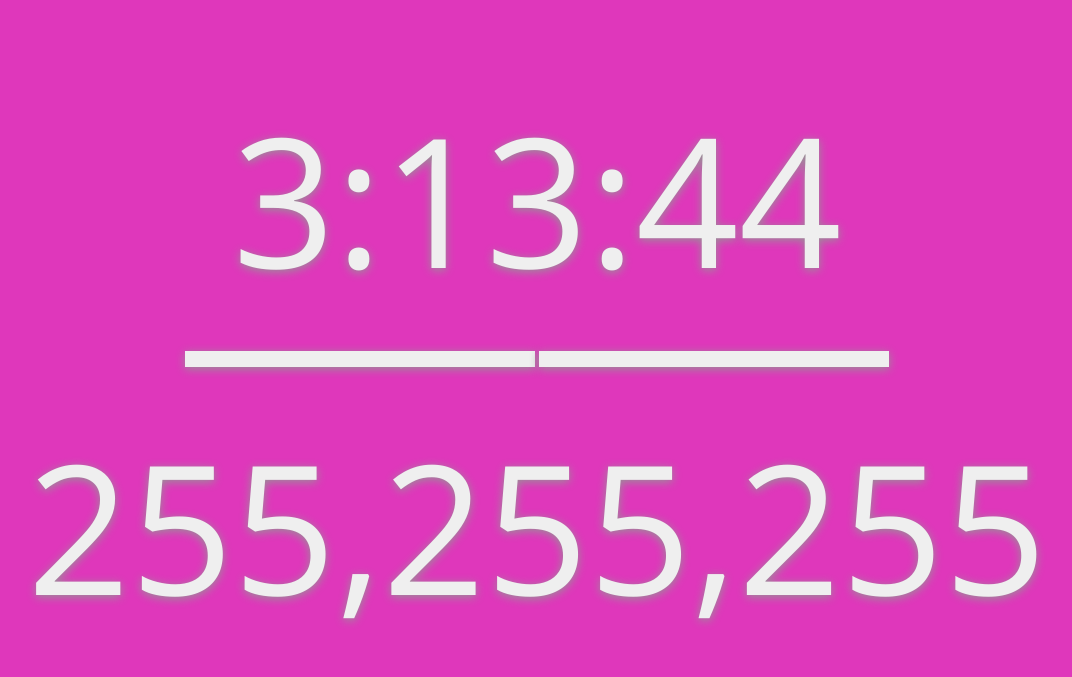
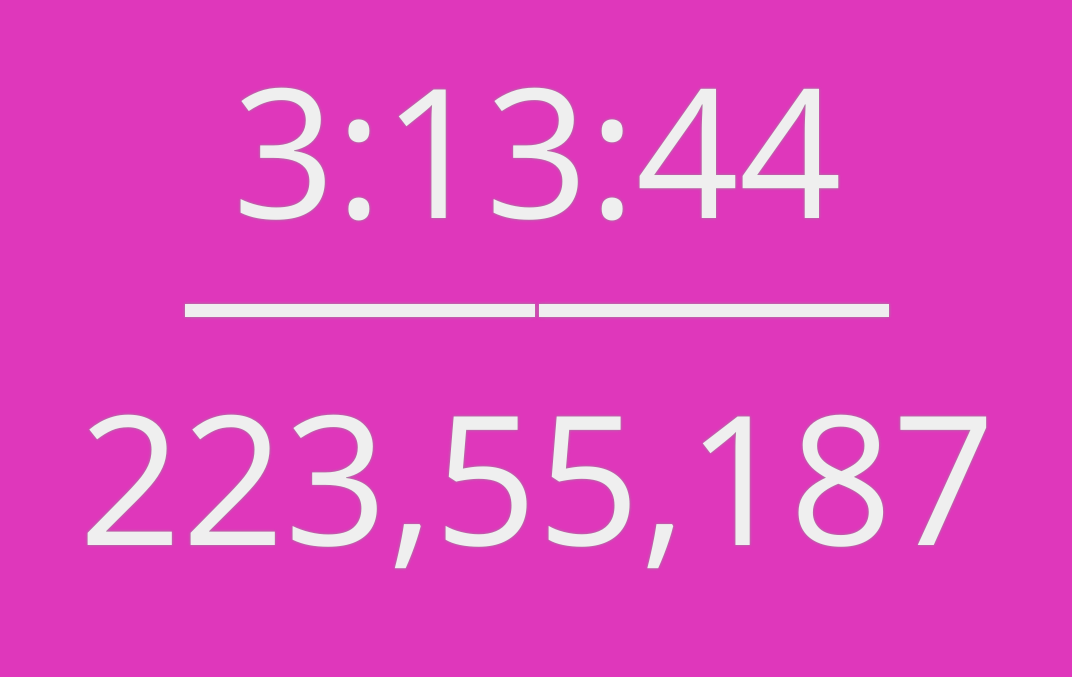
Before and after one commit to GrayM/Cloak-n-Dagger, a plain HTML site: page colorclock/index.html in a window 1280 px wide. Shown: the whole page, without its empty margins (103-1175 px from the left). Drawn offline with nearby package versions, Linux system fonts and the light colour scheme.

Commit message:
js working now (time and background color)

```diff
--- a/colorclock/assets/javascript.js
+++ b/colorclock/assets/javascript.js
@@ -22,15 +22,15 @@ setInterval(function clock() {
 
     };
     $('body').css('backgroundColor', colorChanger)
+    var rgbFix = colorChanger().replace("rgb(", "").replace(")","");
+    console.log(rgbFix);
+    $('.color').html(rgbFix)
 }, 1000);
+
 
 function checkTime(i) {
     if (i < 10) {
         i = "0" + i
-
-
     }; // add zero in front of numbers < 10
     return i;
-
-
 };
--- a/colorclock/assets/styles.css
+++ b/colorclock/assets/styles.css
@@ -4,41 +4,37 @@
     box-sizing: border-box;
 }
 body {
-    background-color: rgb(0, 176, 255);
+    background-color: rgb(0, 0, 0);
 }
 .centered {
-	margin: 50px auto;
-
+	height: 100%;
+    width: 100%;
+    vertical-align: middle;
 }
 .clock, .color {
+    position: relative;
     font-family: 'Open Sans', sans-serif;
     font-size: 10em;
     text-align: center;
     color: rgb(239, 239, 239);
-    text-shadow: 0px 2px 10px rgb(149, 149, 149);
-}
-.clock {
-
-}
-.color {
-
+    text-shadow: 0px 0px 3px rgb(149, 149, 149);
 }
 .handles {
 	text-align: center;
 }
 .left {
 	display: inline-block;
-    height: 8px;
+    height: 13px;
     width: 350px;
-    border: 8px solid rgb(239, 239, 239);
-    box-shadow: 0px 2px 10px rgb(149, 149, 149);
+    background-color: rgb(239, 239, 239);
+    box-shadow: 0px 0px 3px rgb(149, 149, 149);
     margin: 0 auto;
 }
 .right {
-	display: inline-block;
-    height: 8px;
+    display: inline-block;
+    height: 13px;
     width: 350px;
-    border: 8px solid rgb(239, 239, 239);
-    box-shadow: 0px 2px 10px rgb(149, 149, 149);
+    background-color: rgb(239, 239, 239);
+    box-shadow: 0px 0px 3px rgb(149, 149, 149);
     margin: 0 auto;
 }
--- a/colorclock/index.html
+++ b/colorclock/index.html
@@ -6,20 +6,17 @@
     <link rel="stylesheet" type="text/css" href="./assets/styles.css"></link>
     <link rel="stylesheet" type="text/css" href="./assets/normalize.css"></link>
     <link rel="stylesheet" type="text/css" href="./assets/typeplate.css"></link>
+    <link rel="stylesheet" type="text/css" href="./assets/animate.min.css">
 </head>
 
 <body>
     <div class="centered">
-        <div class="clock">
-            <p>00:00:00</p>
-        </div>
+        <div class="clock">00:00:00</div>
         <div class="handles">
             <div class="left"></div>
             <div class="right"></div>
         </div>
-        <div class="color">
-            <p>255,255,255</p>
-        </div>
+        <div class="color">255,255,255</div>
     </div>
     <script type="text/javascript" src="http://cdnjs.cloudflare.com/ajax/libs/jquery/2.1.1/jquery.min.js"></script>
     <script type="text/javascript" src="./assets/javascript.js"></script>
```
